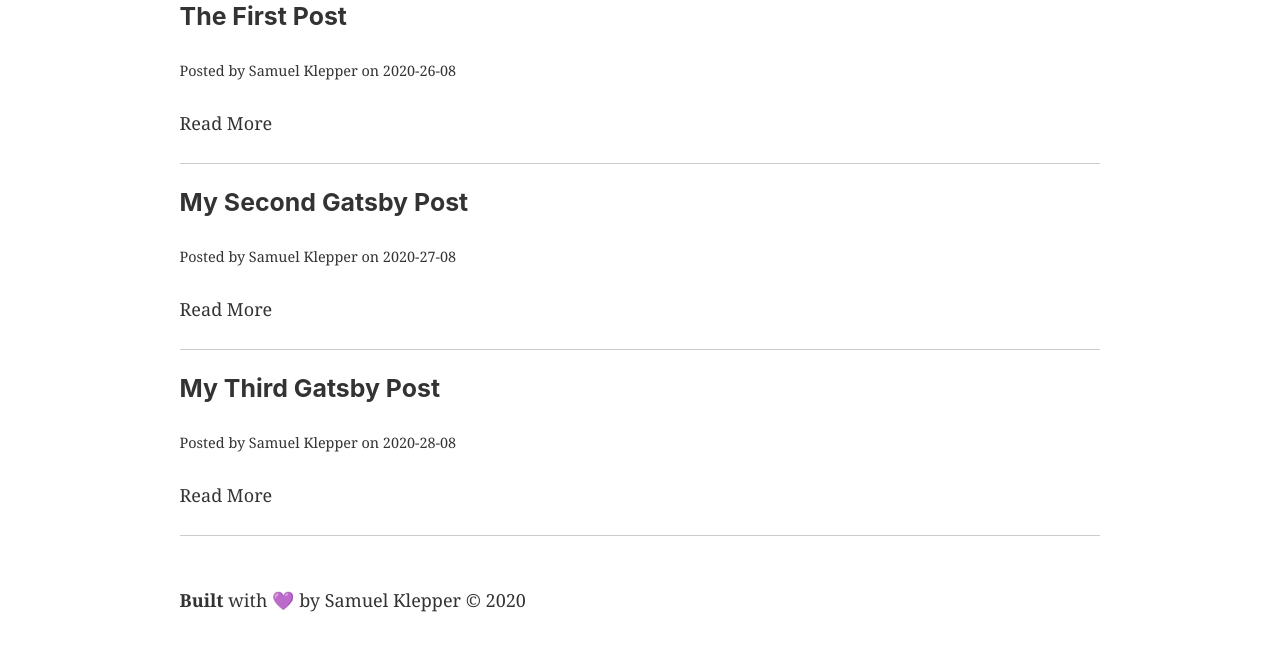
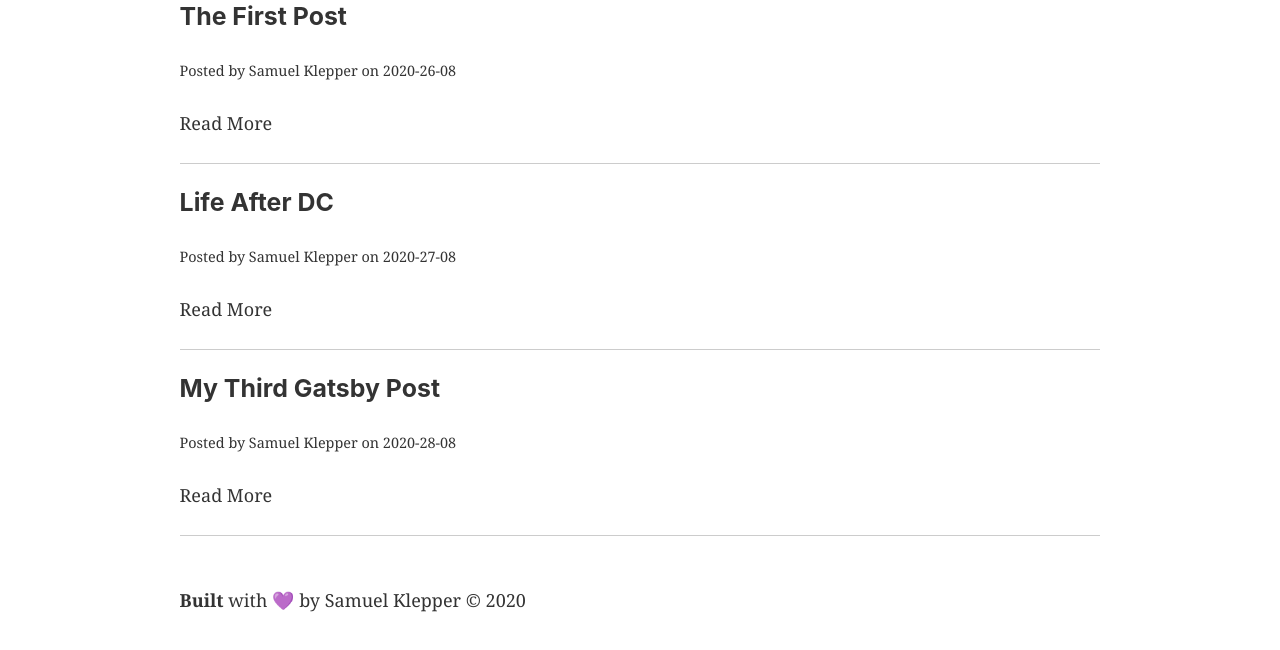
Before and after one commit to SamKlep/gatsby-blog, a Gatsby site: page /blog in a window 1280 px wide. Shown: the part 292-942 px from the top of the page. Built offline with nearby package versions, Linux system fonts and the light colour scheme; Gatsby itself is replaced by a stand-in of ours.

Commit message:
Second post started.

```diff
--- a/src/pages/2020-27-08-post-two/index.md
+++ b/src/pages/2020-27-08-post-two/index.md
@@ -1,8 +1,8 @@
 ---
 path: "/post-two"
 date: "2020-27-08"
-title: "My Second Gatsby Post"
+title: "Life After DC"
 author: "Samuel Klepper"
 ---
 
-This is my second blog post in Gataby.
+Life After DC.
```
